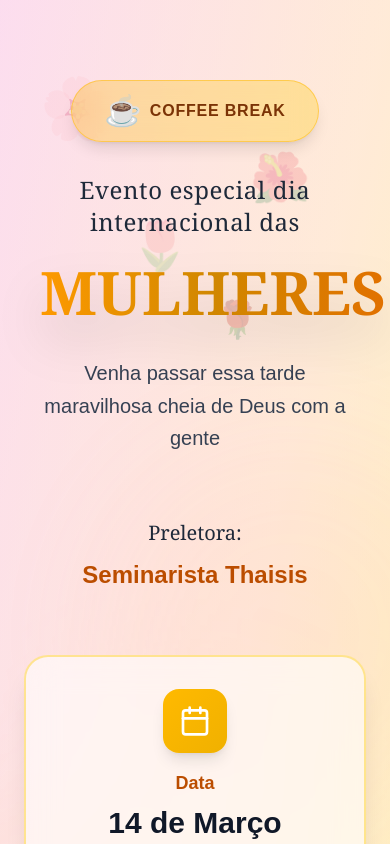
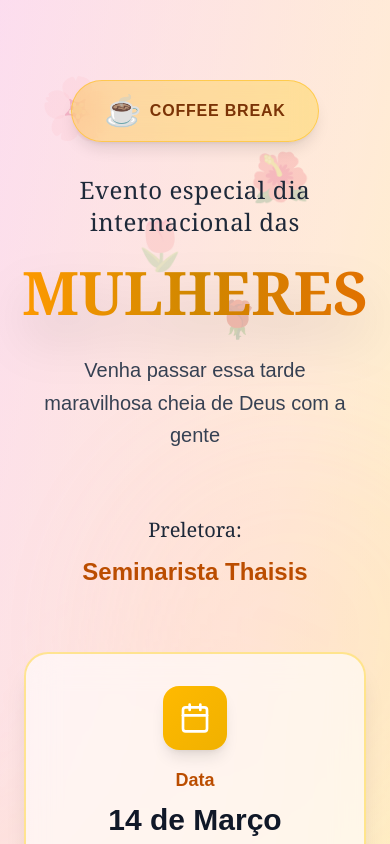
Before and after one commit to avellar2/imp-congresso, a Next.js app: page / in a window 390 px wide. Shown: the top 844 px of the page. Built offline with nearby package versions, Linux system fonts and the light colour scheme.

Commit message:
Fix: Melhorar centralização do título MULHERES usando flexbox

```diff
--- a/src/app/page.tsx
+++ b/src/app/page.tsx
@@ -310,8 +310,8 @@ export default function Home() {
           </p>
 
           {/* Main Title */}
-          <h1 className="text-6xl md:text-8xl lg:text-[9rem] font-black mb-8 leading-none px-4 text-center">
-            <span className="bg-gradient-to-r from-amber-500 via-yellow-600 to-amber-600 bg-clip-text text-transparent font-serif tracking-normal drop-shadow-2xl inline-block">
+          <h1 className="text-6xl md:text-8xl lg:text-[9rem] font-black mb-8 leading-none flex justify-center items-center w-full">
+            <span className="bg-gradient-to-r from-amber-500 via-yellow-600 to-amber-600 bg-clip-text text-transparent font-serif tracking-normal drop-shadow-2xl">
               MULHERES
             </span>
           </h1>
```
